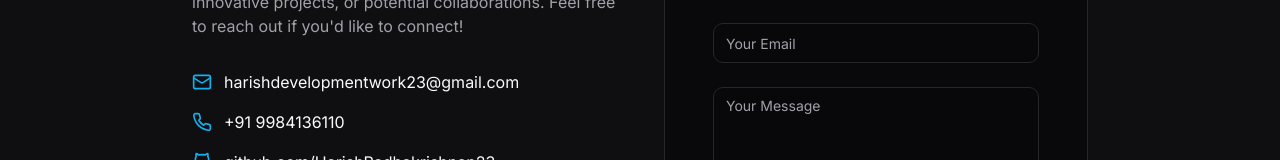
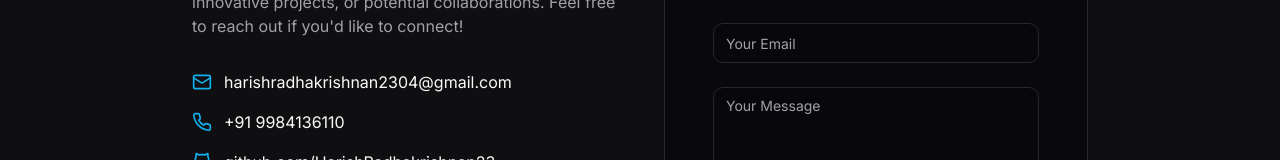
Before and after one commit to HarishRadhakrishnan23/harishrad-portfolio, a React (Vite) app: page / in a window 1280 px wide. Shown: the part 7226-7386 px from the top of the page. Built offline with nearby package versions, Linux system fonts and the light colour scheme.

Commit message:
Update Index.tsx

```diff
--- a/src/pages/Index.tsx
+++ b/src/pages/Index.tsx
@@ -516,7 +516,7 @@ const Index = () => {
               <div className="space-y-4">
                 <div className="flex items-center space-x-3">
                   <Mail className="w-5 h-5 text-primary" />
-                  <span>harishdevelopmentwork23@gmail.com</span>
+                  <span>harishradhakrishnan2304@gmail.com</span>
                 </div>
                 <div className="flex items-center space-x-3">
                   <Phone className="w-5 h-5 text-primary" />
```
